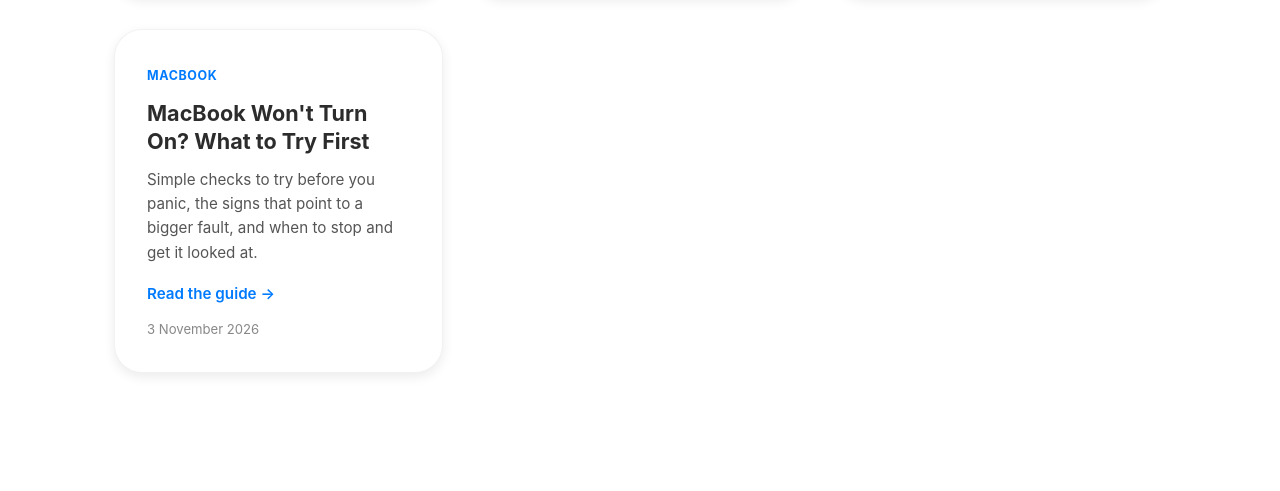
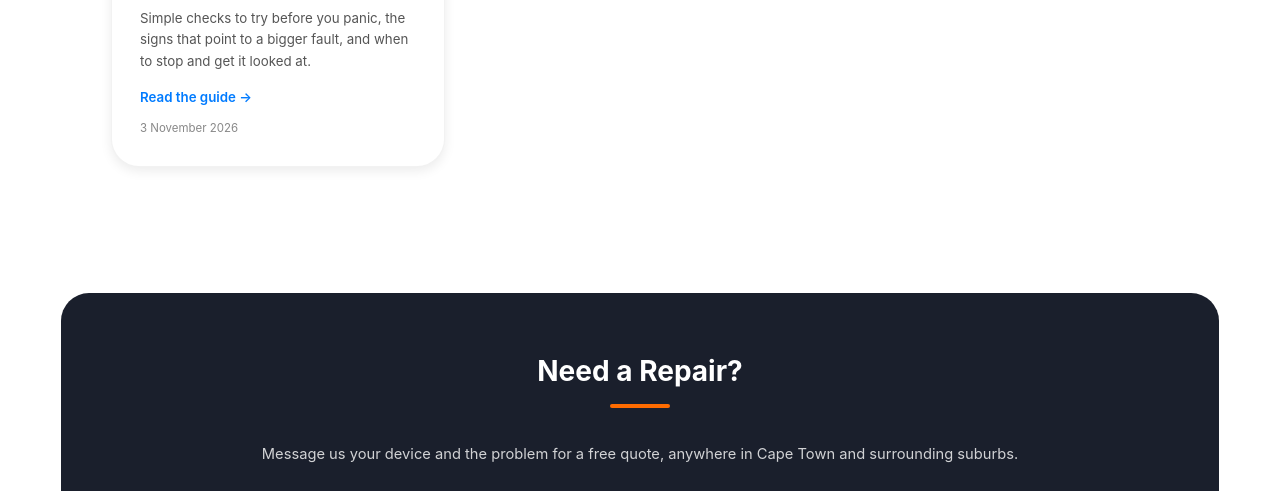
Before and after one commit to taimoor-ar/NanoFix-CPT, a plain HTML site: page blog/index.html in a window 1280 px wide. Shown: the part 832-1323 px from the top of the page. Drawn offline with Linux system fonts and the light colour scheme.

Commit message:
Update site-font.css

```diff
--- a/site-font.css
+++ b/site-font.css
@@ -1,2 +1,41 @@
+/* Font: Apple style. Icons are not touched. */
 html, body, * { font-family: -apple-system, BlinkMacSystemFont, "SF Pro Text", "SF Pro Display", "Inter", "Helvetica Neue", Arial, sans-serif; }
 header h1 { font-family: 'Raleway', sans-serif; }
+
+/* Slim phone header */
+@media (max-width:768px) {
+  header { position:static; flex-direction:row; justify-content:space-between; padding:0.6rem 1rem; }
+  header h1 { margin-bottom:0; font-size:1.3rem; }
+  nav .dropdown, nav a:not(.book-now) { display:none; }
+  nav a.book-now { margin:0; padding:0.45rem 1.1rem; font-size:0.9rem; }
+}
+
+/* Smaller everything. 87.5% = 14px base. Smaller: 80%. Bigger: 93.75% */
+html { font-size: 87.5%; }
+
+/* No gradients, no decorative circles */
+.hero, .blog-hero { background: #f5f5f7; }
+.hero::before, .hero::after,
+.form-container::before, .form-container::after { display: none; }
+.price-box { background: var(--primary); box-shadow: none; }
+.cta-section, .cta-box, .form-container { background: #1a1f2c; box-shadow: none; }
+
+/* Flat boxes instead of shadow cards */
+.card, .fix-item, .faq-item, .service-link, .testimonial-slider {
+  box-shadow: none;
+  border: 1px solid #e5e5ea;
+  border-radius: 10px;
+}
+.sign-card, header, .badge { box-shadow: none; }
+
+/* Flat buttons, no glow */
+.btn, .btn-wa, .hero-btn, .hero-btn-wa, .hero-btn-book, nav a.book-now { box-shadow: none; }
+.btn:hover, .btn-secondary:hover, nav a.book-now:hover { box-shadow: none; }
+
+/* Keep the hover animation on boxes */
+.card, .service-link { transition: transform .25s ease, border-color .25s ease, background .25s ease; }
+.card:hover, .service-link:hover {
+  transform: translateY(-4px);
+  border-color: var(--primary);
+  box-shadow: none;
+}
```
